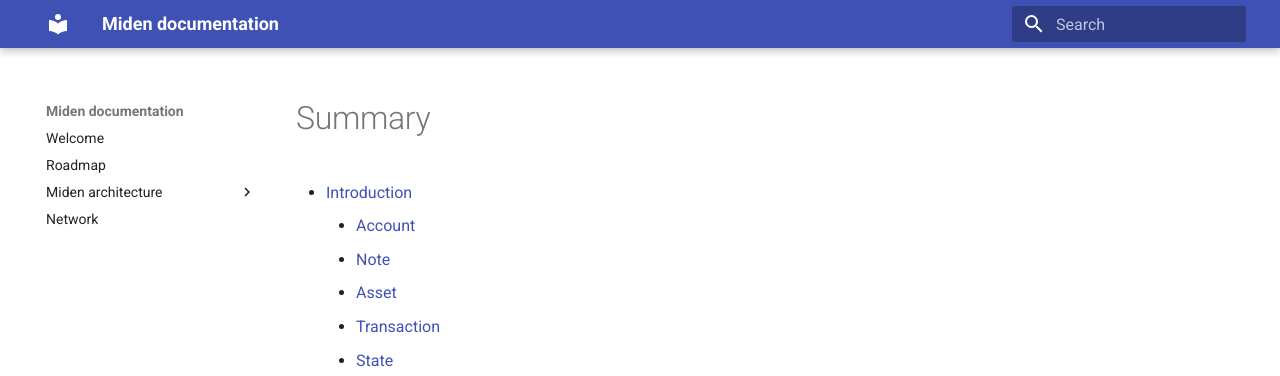
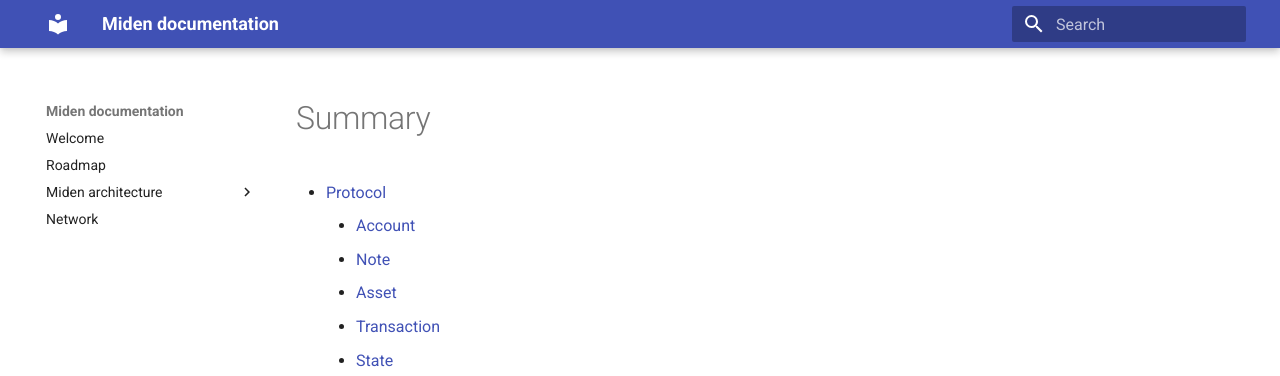
Before and after one commit to 0xPolygonMiden/miden-base, an MkDocs documentation site: the page built from docs/src/SUMMARY.md, in a window 1280 px wide. Shown: the top 376 px of the page. Built offline with MkDocs 1.6.1 and Material for MkDocs 9.7.7, drawn with Linux system fonts in a browser that asks for light colours.

Commit message:
Change title to Protocol

```diff
--- a/docs/src/SUMMARY.md
+++ b/docs/src/SUMMARY.md
@@ -1,6 +1,6 @@
 # Summary
 
-- [Introduction](index.md)
+- [Protocol](index.md)
     * [Account](account.md)
     * [Note](note.md)
     * [Asset](asset.md)
```
